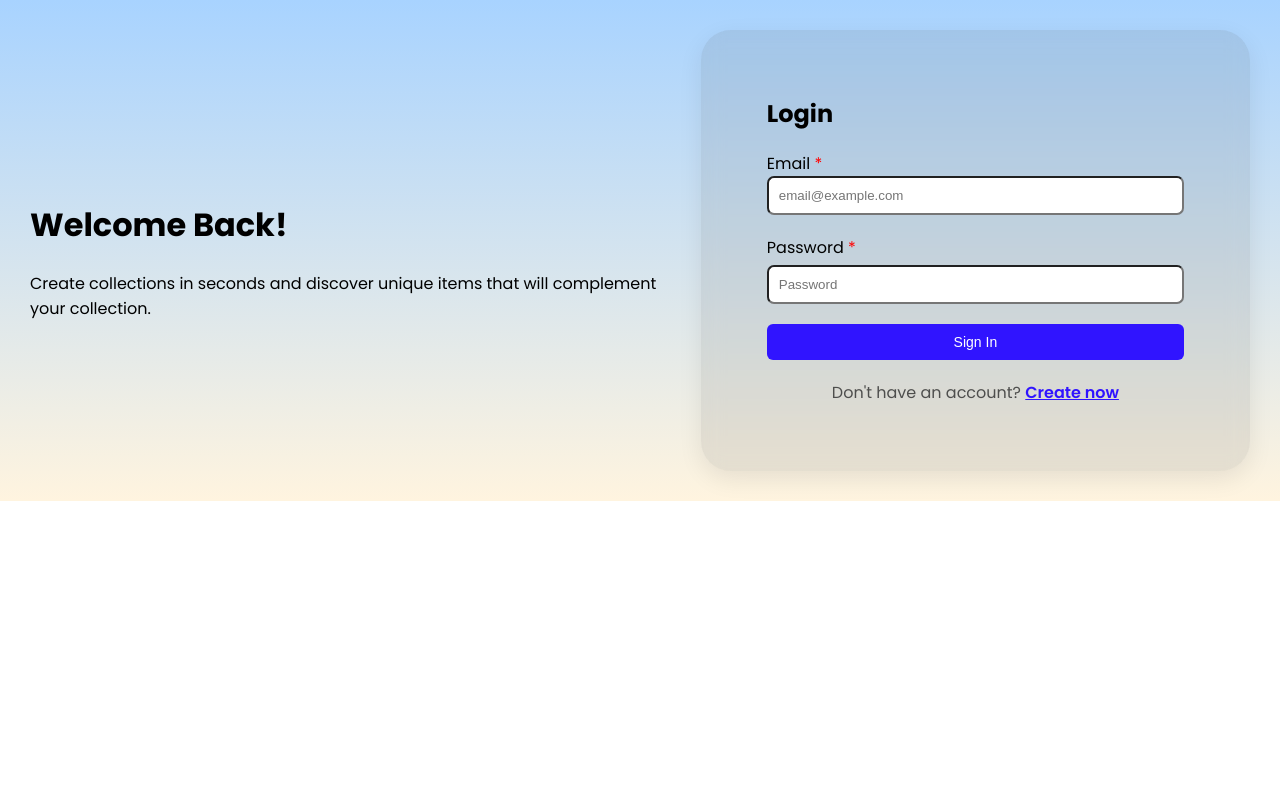
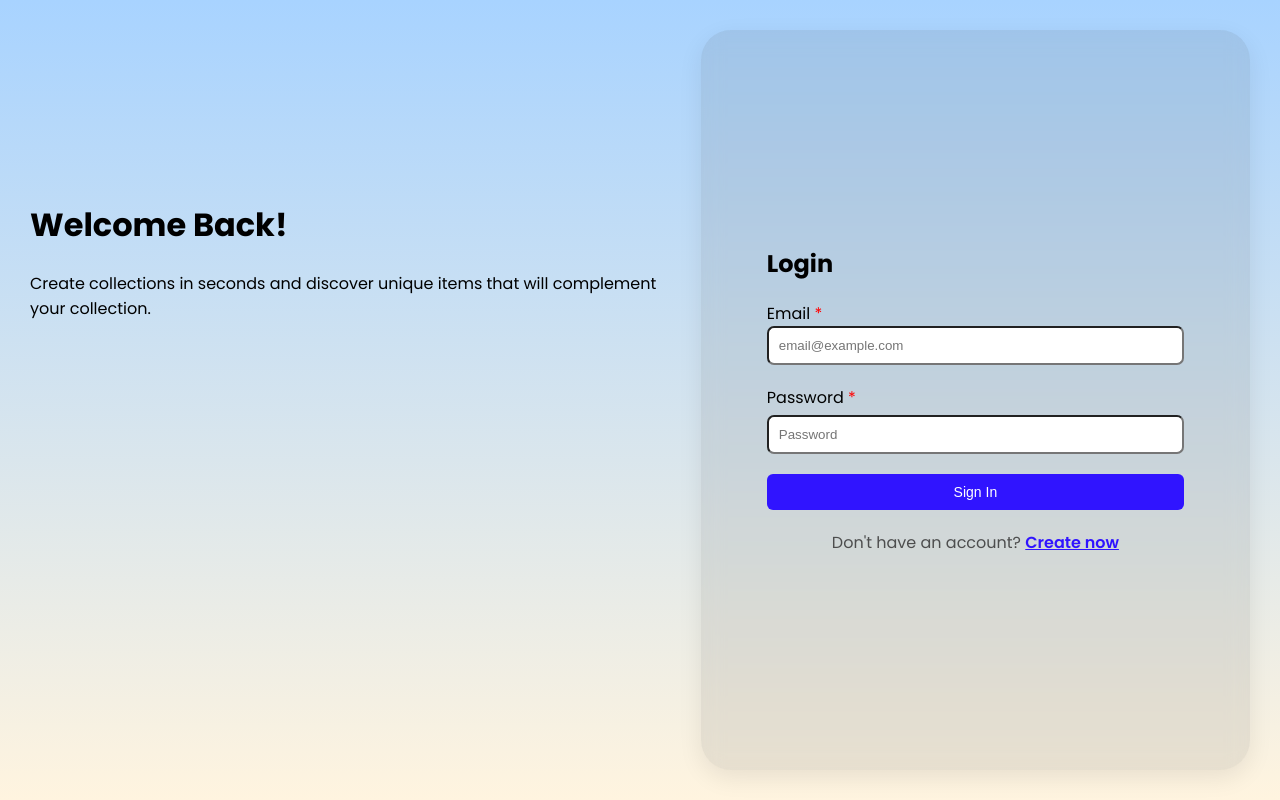
Before and after one commit to SDC-Team-Projects/Team_13_Lososj, a React (Vite) app: page /login in a window 1280 px wide. Built offline with nearby package versions, Linux system fonts and the light colour scheme; what i18n-iso-countries would draw is missing.

Commit message:
edit auth form

```diff
--- a/package.json
+++ b/package.json
@@ -13,6 +13,7 @@
     "i18n-iso-countries": "^7.14.0",
     "react": "^19.2.5",
     "react-dom": "^19.2.5",
+    "react-hot-toast": "^2.6.0",
     "react-router-dom": "^7.14.2"
   },
   "devDependencies": {
--- a/src/components/LoginForm.jsx
+++ b/src/components/LoginForm.jsx
@@ -3,6 +3,7 @@ import Input from "../ui/Input";
 import Button from "../ui/Button";
 import styles from "../css/AuthForm.module.css";
 import { Link } from "react-router-dom";
+import { Toaster, toast } from "react-hot-toast";
 
 export default function LoginForm() {
   const [form, setForm] = useState({
@@ -45,15 +46,18 @@ export default function LoginForm() {
 
       localStorage.setItem("token", data.token);
 
-      alert("Login successful!");
+      //alert("Login successful!");
+      toast.success("Login successful!");
 
     } catch (err) {
       console.error(err);
-      alert("Error");
+      toast.error("Error");
     }
   };
 
   return (
+    <>
+      <Toaster />
     <div className={styles.page}>
       <div className={styles.main}>
         <h1>Welcome Back!</h1>
@@ -97,5 +101,6 @@ export default function LoginForm() {
         </p>
       </form>
     </div>
+     </>
   );
 }
--- a/src/components/RegisterForm.jsx
+++ b/src/components/RegisterForm.jsx
@@ -6,6 +6,7 @@ import Select from "../ui/Select";
 import countries from "i18n-iso-countries";
 import en from "i18n-iso-countries/langs/en.json";
 import { Link } from "react-router-dom";
+import { Toaster, toast } from "react-hot-toast";
 
 countries.registerLocale(en);
 
@@ -64,14 +65,17 @@ export default function RegisterForm() {
       const data = await res.json();
       console.log(data);
 
-      alert("Registered successfully!");
+      toast.success("Register successful!");
+
     } catch (err) {
       console.error(err);
-      alert("Error");
+      toast.error("Error");
     }
   };
 
   return (
+    <>
+     <Toaster />
     <div className={styles.page}>
       <div className={styles.main}>
         <h1>Welcome !</h1>
@@ -159,5 +163,6 @@ export default function RegisterForm() {
         </p>
       </form>
     </div>
+    </>
   );
 }
--- a/src/css/AuthForm.module.css
+++ b/src/css/AuthForm.module.css
@@ -2,7 +2,7 @@
   display: flex;
   flex-direction: column;
   gap: 20px;
-
+  justify-content: center;
   width: 50%;
   padding: 66px;
 
@@ -29,6 +29,7 @@
     background: linear-gradient(180deg, #A8D3FF 0%, #FFF4DF 100%);
     gap: 15px;
     padding: 30px;
+    min-height: 100vh;
 }
 
 .main{
```
Also changed, not shown: 2 other files (tests, documents, lock files or other folders).
